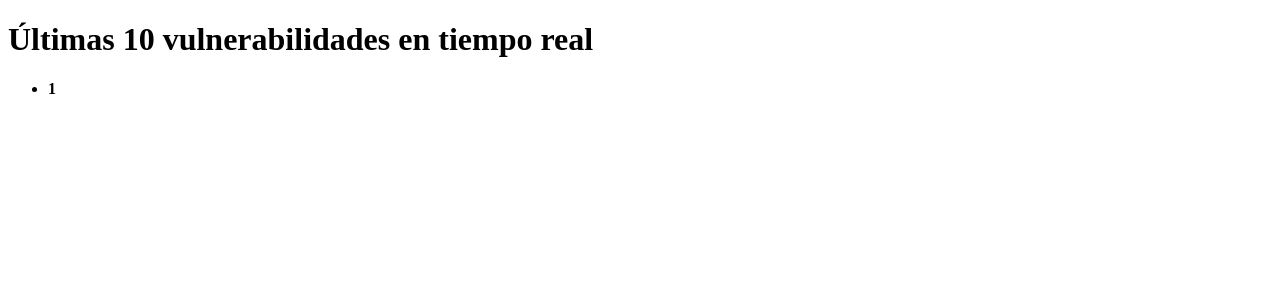
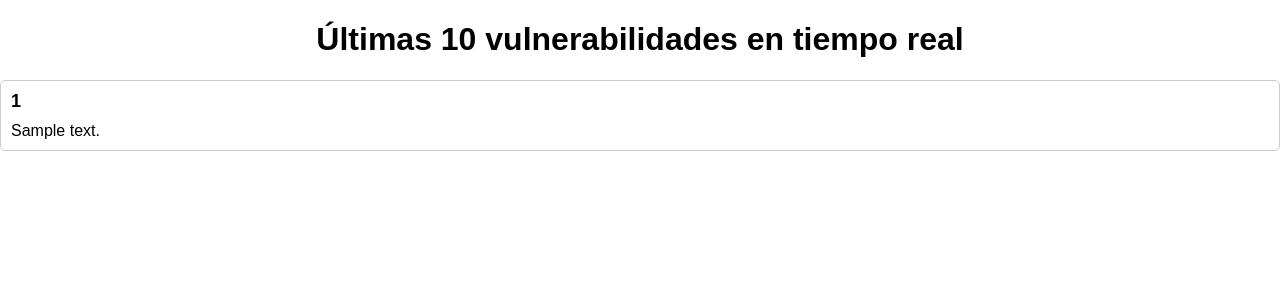
Before and after one commit to AlvaroGomezF/Practica1_SI, a Flask app: template templates/Ejercicio3P2.html in a window 1280 px wide. Shown: the top 300 px of the page. Run offline with Flask 3, Linux system fonts and the light colour scheme; the template is opened without the code that fills it: most values are stand-ins (such as "Sample title", 1, 10 or a date in 2020).

Commit message:
cambio en html ejer3

```diff
--- a/templates/Ejercicio3P2.html
+++ b/templates/Ejercicio3P2.html
@@ -4,6 +4,31 @@
     <meta charset="UTF-8">
     <meta name="viewport" content="width=device-width, initial-scale=1.0">
     <title>Últimas 10 Vulnerabilidades</title>
+    <style>
+        body {
+            font-family: Arial, sans-serif;
+            margin: 0;
+            padding: 0;
+        }
+        h1 {
+            text-align: center;
+        }
+        ul {
+            list-style-type: none;
+            padding: 0;
+        }
+        li {
+            margin-bottom: 20px;
+            border: 1px solid #ccc;
+            padding: 10px;
+            border-radius: 5px;
+        }
+        li strong {
+            display: block;
+            margin-bottom: 10px;
+            font-size: 18px;
+        }
+    </style>
 </head>
 <body>
     <h1>Últimas 10 vulnerabilidades en tiempo real</h1>
@@ -11,6 +36,7 @@
         {% for vulnerabilidad in vulnerabilidades %}
         <li>
             <strong>{{ vulnerabilidad.id }}</strong>
+            <span>{{ vulnerabilidad.summary }}</span>
         </li>
         {% endfor %}
     </ul>
```
